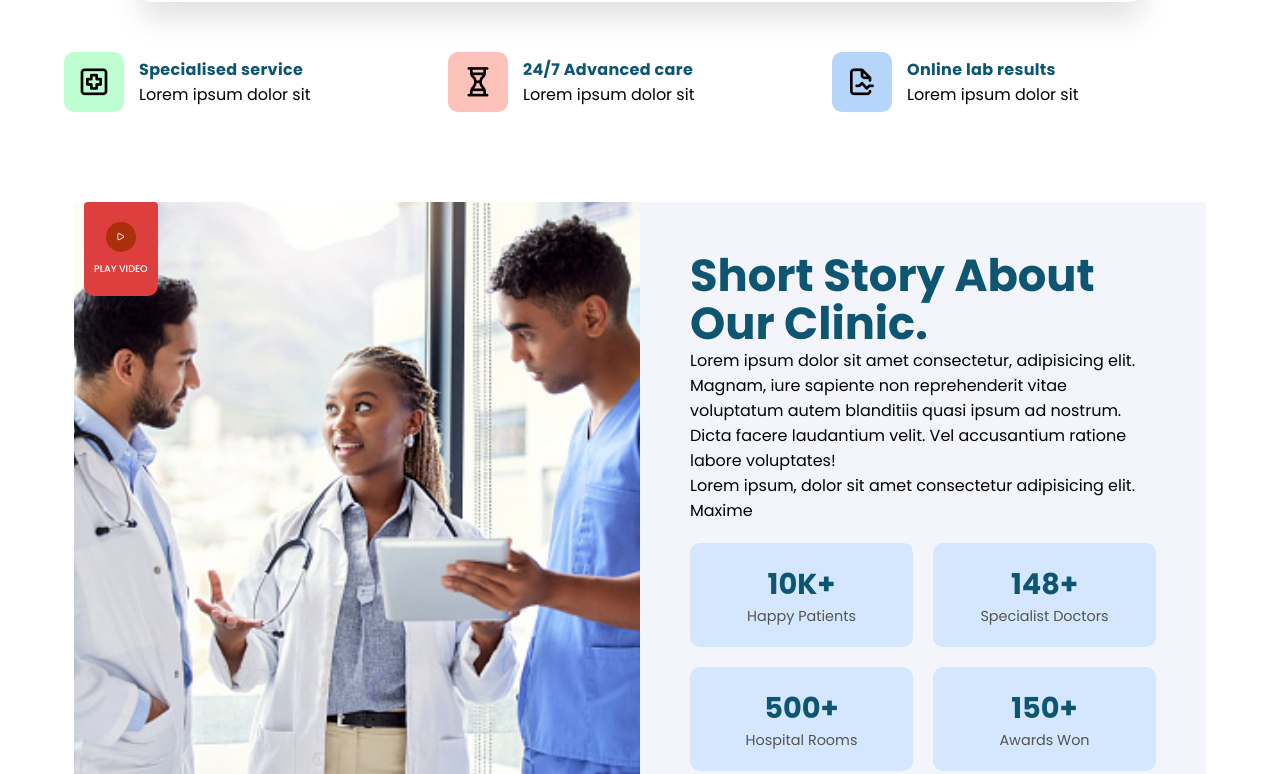
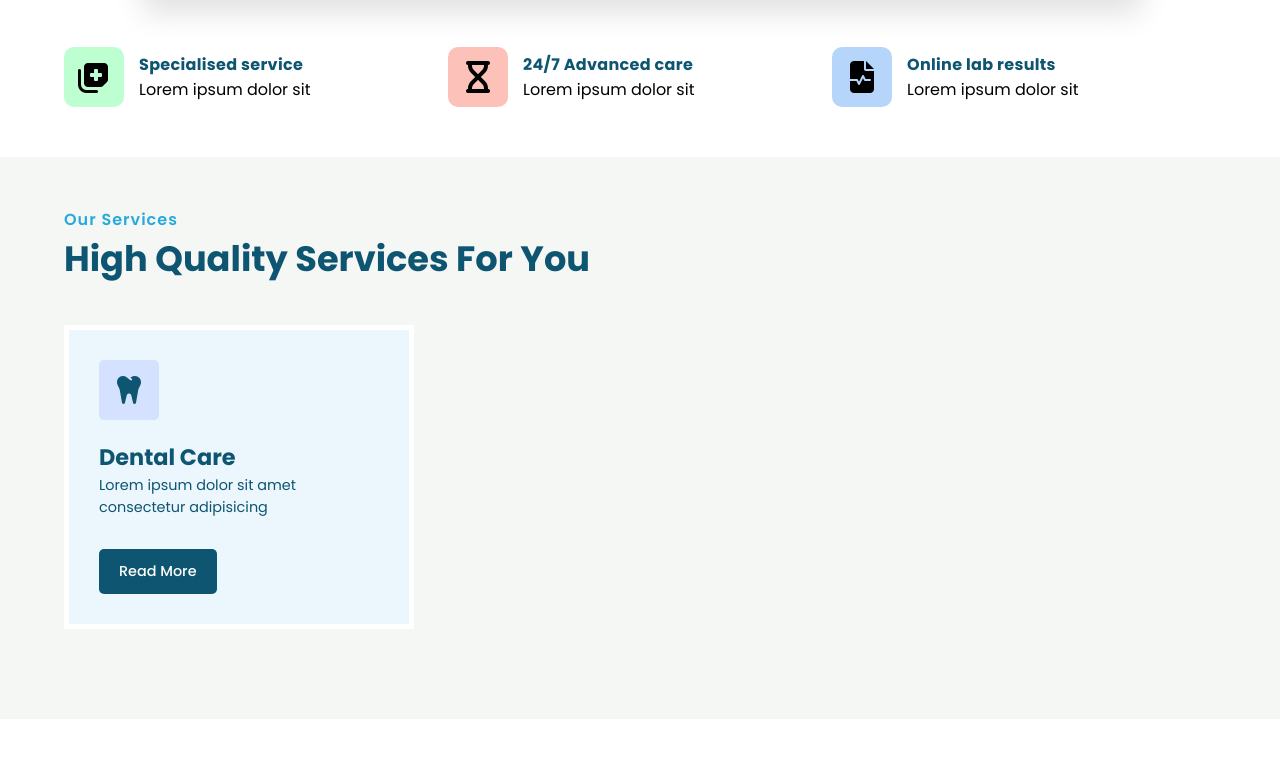
Before and after one commit to RikhiSingh/Hospital, a plain HTML site: page index.html in a window 1280 px wide. Shown: the part 665-1439 px from the top of the page. Drawn offline with nearby package versions, Linux system fonts and the light colour scheme.

Commit message:
changed unicons to font awesome and also dental section

```diff
--- a/css/style.css
+++ b/css/style.css
@@ -180,9 +180,9 @@ ul{
     height: 18px;
     display: flex;
     justify-content: center;
-    margin-top: -5px;
+    margin-top: -3px;
     margin-right: 8px;
-    font-size: 1.5rem;
+    font-size: 1.4rem;
     padding-bottom: 1px;
 }
 /* search */
@@ -256,7 +256,7 @@ ul{
     width: 60px;
     height: 60px;
     display: flex;
-    justify-content: center;
+    justify-content: space-around;
     align-items: center;
     margin-right: 15px;
     font-size: 2rem;
@@ -358,7 +358,6 @@ ul{
     justify-content: center;
     align-items: center;
     border-radius: 10px;
-    background-color: #d4e7ff;
 }
 .story-no-container strong{
     color: #0D5570;
@@ -368,5 +367,110 @@ ul{
 }
 .story-no-box span{
     color: #535353;
-    font-size: 0.9rem ;
+    font-size: 0.9rem;
 }
+.s-n-box1{
+    background-color: #ffd4d4;
+}
+.s-n-box2{
+    background-color: #ffebd4;
+}
+.s-n-box3{
+    background-color: #d7ffd4;
+}
+.s-n-box4{
+    background-color: #d4f9ff;
+}
+/* our services */
+#our-services{
+    width: 100%;
+    background-color: rgb(245, 247, 245);
+    margin: 50px auto 0px auto;
+    padding: 50px 0px;
+    display: flex;
+    flex-direction: column;
+    justify-content: center;
+    align-items: center;
+}
+.services-heading{
+    display: flex;
+    justify-content: space-between;
+    align-items: center;
+    max-width: 1200px;
+    width: 90%;
+    margin: auto;
+}
+.services-heading-text strong{
+    color: #27aadb;
+    font-weight: 0.9001rem;
+    font-weight: 600;
+    letter-spacing: 1.01px;
+}
+.services-heading-text h2{
+    font-size: 2.2rem;
+    color: #0D5570;
+    font-weight: 700;
+    max-width: 600px;
+}
+.services-box-conatiner{
+    max-width: 1200px;
+    width: 90%;
+    margin: 40px auto;
+
+}
+.services-box{
+    display: flex;
+    flex-direction: column;
+    justify-content: center;
+    align-items: flex-start;
+    max-width: 350px;
+    border: 5px solid #FFF;
+    padding: 30px;
+}
+.services-box:hover{
+    border: 5px solid #c7d0eb;
+}
+.services-box i{
+    font-size: 2rem;
+    color: #0D5570;
+    width: 60px;
+    height: 60px;
+    border-radius: 5px;
+    display: flex;
+    justify-content: center;
+    align-items: center;
+}
+.services-box strong{
+    color: #0D5570;
+    font-size: 1.401rem;
+    margin-top: 20px;
+}
+.services-box p{
+    color: #0D5570;
+    font-size: 0.901rem;
+    line-height: 1.4rem;
+    display: -webkit-box;
+    -webkit-line-clamp: 3;
+    -webkit-box-orient: vertical;
+    overflow: hidden;
+}
+.services-box a{
+    height: 45px;
+    background-color: #0D5570;
+    color: #FFF;
+    padding: 0px 20px;
+    display: flex;
+    justify-content: center;
+    align-items: center;
+    padding: 0px 20px;
+    font-size: 0.9rem;
+    font-weight: 500;
+    border-radius: 5px;
+    margin-top: 30px;
+}
+.s-box1{
+    background-color: #ecf6fd;
+}
+.s-box1 i{
+    background-color: #d4e2ff;
+}
--- a/index.html
+++ b/index.html
@@ -10,12 +10,13 @@
     <link rel="stylesheet" href="css/style.css">
     <!-- fav icons -->
     <link rel="shortcut icon" href="images/Capture.PNG">
-    <!--==================== UNICONS ====================-->
-    <link rel="stylesheet" href="https://unicons.iconscout.com/release/v4.0.0/css/line.css">
     <!-- import poppins -->
     <link rel="preconnect" href="https://fonts.googleapis.com">
     <link rel="preconnect" href="https://fonts.gstatic.com" crossorigin>
     <link href="https://fonts.googleapis.com/css2?family=Inter&family=Lobster&family=Poppins:ital,wght@0,100;0,200;0,300;0,400;0,500;0,600;0,700;0,800;0,900;1,100;1,200;1,300;1,400;1,500;1,600;1,700;1,800;1,900&display=swap" rel="stylesheet">
+    <!-- font awesome -->
+    <link rel="stylesheet" href="https://cdnjs.cloudflare.com/ajax/libs/font-awesome/6.4.0/css/all.min.css">
+    <link href="http://cdnjs.cloudflare.com/ajax/libs/font-awesome/4.3.0/css/font-awesome.css" rel="stylesheet"  type='text/css'>
 </head>
 <body>
 
@@ -30,9 +31,9 @@
 
             <!-- menu -->
             <ul class="menu">
-                <li><a href="#"><i class="uil uil-stethoscope menu_icon"></i> Find A Doctor</a></li>
-                <li><a href="#"><i class="uil uil-ambulance menu_icon"></i> Services</a></li>
-                <li><a href="#"><i class="uil uil-comment-alt-medical menu_icon"></i> Testimonials</a></li>
+                <li><a href="#"><i class="fa-solid fa-stethoscope menu_icon"></i> Find A Doctor</a></li>
+                <li><a href="#"><i class="fa-solid fa-truck-medical menu_icon"></i> Services</a></li>
+                <li><a href="#"><i class="fa-solid fa-comment-alt menu_icon"></i> Testimonials</a></li>
             </ul>
             <!-- appoint-button -->
             <a href="#" class="nav-appoin-btn">Appointment</a>
@@ -47,11 +48,11 @@
                 <!-- buttons -->
                 <div class="main-text-btns">
                     <a href="#">
-                        <i class="uil uil-search main-text-btns1"></i>
+                        <i class="fa-sharp fa-solid fa-magnifying-glass main-text-btns1"></i>
                         Find Doctor
                     </a>
                     <a href="#">
-                        <i class="uil uil-check main-text-btns2"></i>
+                        <i class="fa-solid fa-check main-text-btns2"></i>
                         Book Appointment
                     </a>
                 </div>
@@ -71,16 +72,16 @@
         <div class="appointment-search">
             <!-- search-box -->
             <div class="appoin-search-box">
-                <i class="uil uil-search "></i>
+                <i class="fa-sharp fa-solid fa-magnifying-glass "></i>
                 <input type="text" placeholder="Search Doctor Here">
             </div>
             <div class="appoin-search-box">
-                <i class="uil uil-map-marker "></i>
+                <i class="fa-solid fa-location-dot"></i>
                 <input type="text" placeholder="Set your location">
             </div>
             <!-- btn -->
             <button>
-                <i class="uil uil-search "></i>
+                <i class="fa-sharp fa-solid fa-magnifying-glass"></i>
             </button>
         </div>
     </div>
@@ -92,7 +93,7 @@
         <div class="w-info-box w-info-box1">
             <!-- icon -->
             <div class="w-info-icon">
-                <i class="uil uil-medical-square"></i>
+                <i class="fa-solid fa-notes-medical"></i>
             </div>
             <!-- text -->
             <div class="w-info-text">
@@ -104,7 +105,7 @@
         <div class="w-info-box w-info-box2">
             <!-- icon -->
             <div class="w-info-icon">
-                <i class="uil uil-hourglass"></i>
+                <i class="fa-solid fa-hourglass"></i>
             </div>
             <!-- text -->
             <div class="w-info-text">
@@ -116,7 +117,7 @@
         <div class="w-info-box w-info-box3">
             <!-- icon -->
             <div class="w-info-icon">
-                <i class="uil uil-file-medical-alt"></i>
+                <i class="fa-solid fa-file-waveform"></i>
             </div>
             <!-- text -->
             <div class="w-info-text">
@@ -126,6 +127,38 @@
         </div>
     </section>
 
+    <!-- our servicse -->
+    <section id="our-services">
+        <!-- heading -->
+        <div class="services-heading">
+            <!-- text -->
+            <div class="services-heading-text">
+                <strong>Our Services</strong>
+                <h2>High Quality Services For You</h2>
+            </div>
+        </div>
+
+        <!-- box container -->
+        <div class="services-box-conatiner">
+            <!-- box -->
+            <div class="services-box s-box1">
+                <!-- icon -->
+                <i class="fa-solid fa-tooth"></i>
+                <!-- title -->
+                <strong>Dental Care</strong>
+                <!-- details -->
+                 <p>Lorem ipsum dolor sit amet consectetur adipisicing </p>
+                 <!-- btns -->
+                 <a href="#">Read More</a>
+            </div>
+        </div>
+
+    </section>
+
+
+
+
+
     <!-- our story -->
     <section id="our-story">
         <!-- img -->
@@ -133,7 +166,7 @@
             <img src="images/our-story.jpg" alt="hospital image">
             <!-- video play btn -->
             <a href="#" class="story-play-btn">
-                <i class="uil uil-play"></i>
+                <i class="fa-solid fa-play"></i>
                 Play Video
             </a>
         </div>
@@ -172,5 +205,8 @@
 
 
 
+
+<!-- font awesome js -->
+<script src="https://kit.fontawesome.com/92f18c26b6.js" crossorigin="anonymous"></script>
 </body>
 <!-- </html> -->
```
